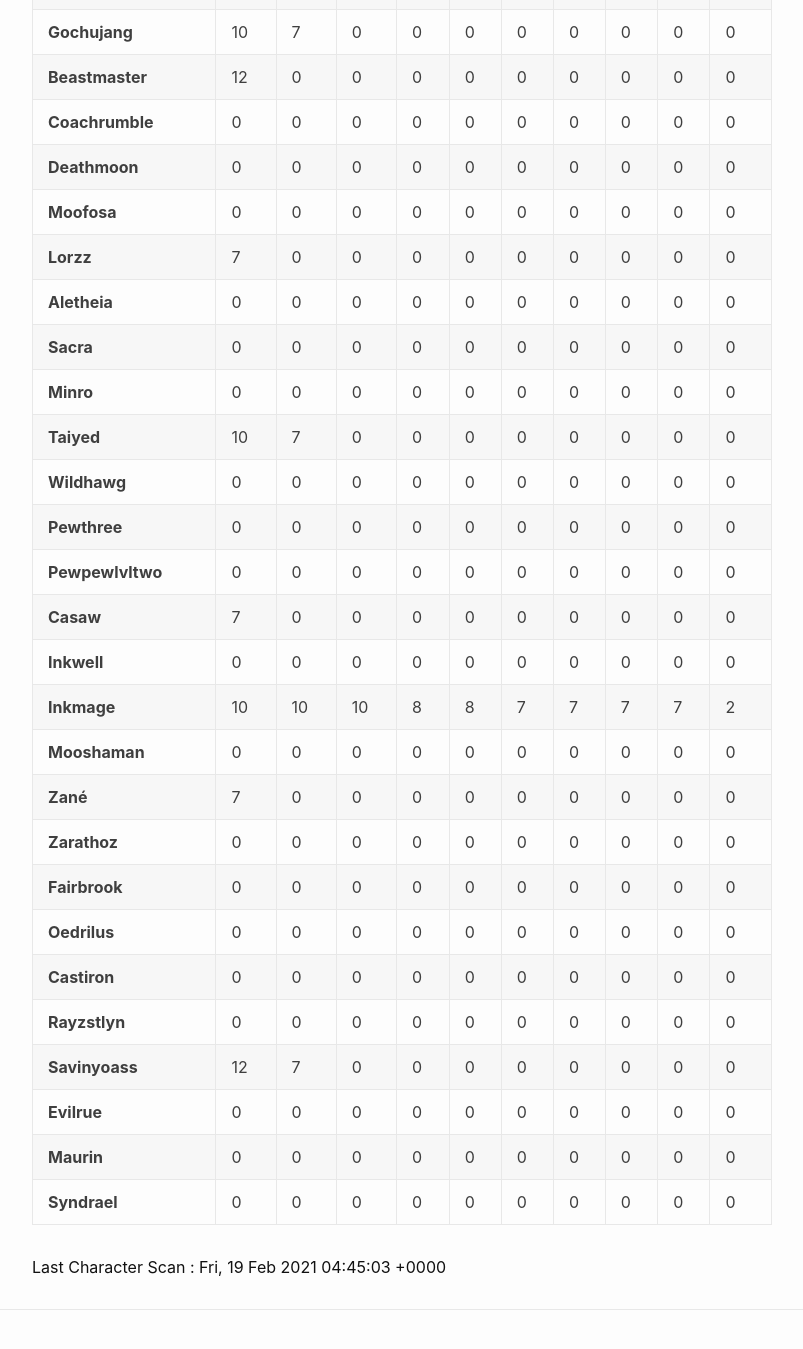
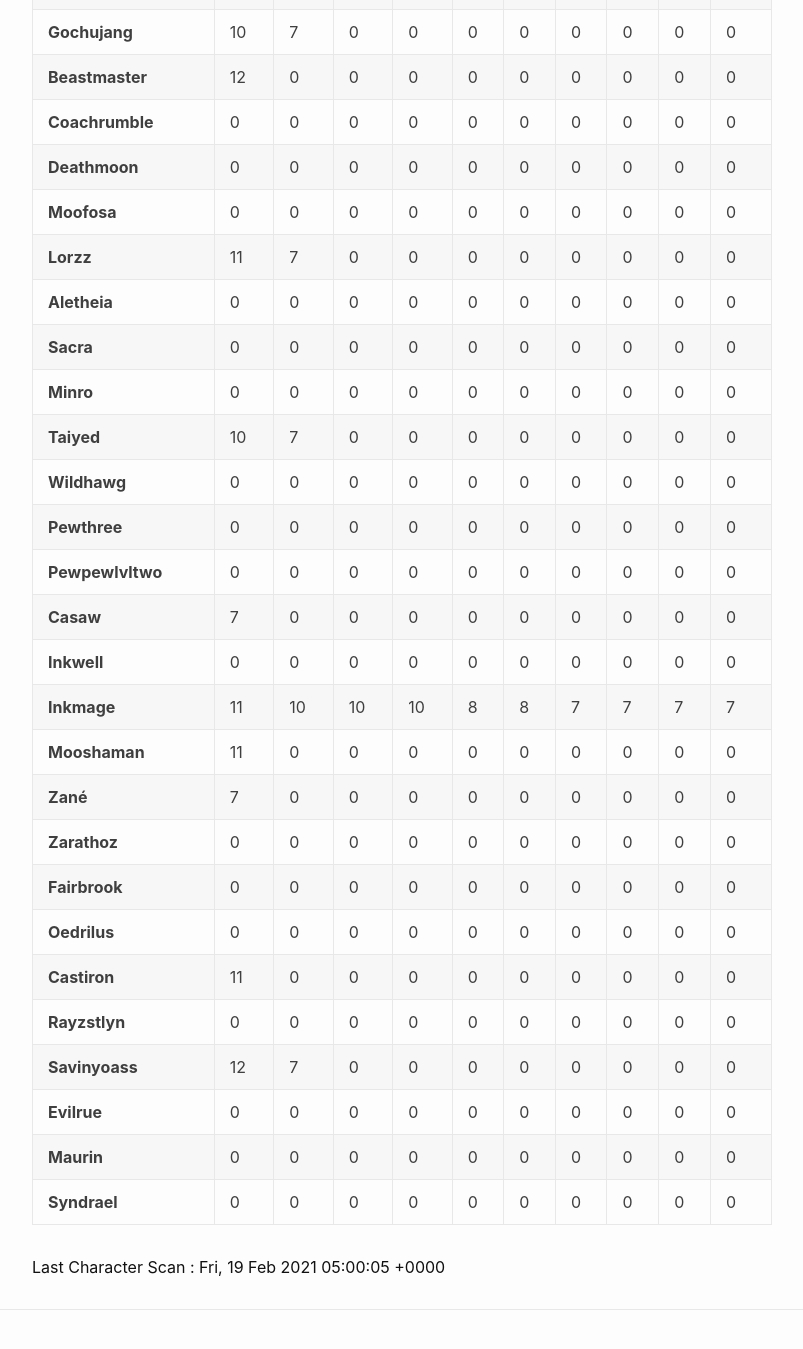
Before and after one commit to eldertribunal/keystonetracker, a Jekyll site: the page built from weekly.md, in a window 1280 px wide and 1400 px high, scrolled down 269 px. Shown: the top 1349 px of the window, without its empty margins (126-929 px from the left). Built offline with Jekyll 4.4.1, drawn with Linux system fonts in a browser that asks for light colours.

Commit message:
auto scan Fri Feb 19 05:00:43 UTC 2021

```diff
--- a/_data/scanned.json
+++ b/_data/scanned.json
@@ -1,3 +1,3 @@
 {
-  "timestamp": 1613709903
+  "timestamp": 1613710805
 }
--- a/_data/weekly.json
+++ b/_data/weekly.json
@@ -107,8 +107,8 @@
   {
     "name": "Lorzz",
     "dungeons": [
+      11,
       7,
-      0,
       0,
       0,
       0,
@@ -257,6 +257,7 @@
   {
     "name": "Inkmage",
     "dungeons": [
+      11,
       10,
       10,
       10,
@@ -265,14 +266,13 @@
       7,
       7,
       7,
-      7,
-      2
+      7
     ]
   },
   {
     "name": "Mooshaman",
     "dungeons": [
-      0,
+      11,
       0,
       0,
       0,
@@ -347,7 +347,7 @@
   {
     "name": "Castiron",
     "dungeons": [
-      0,
+      11,
       0,
       0,
       0,
```
